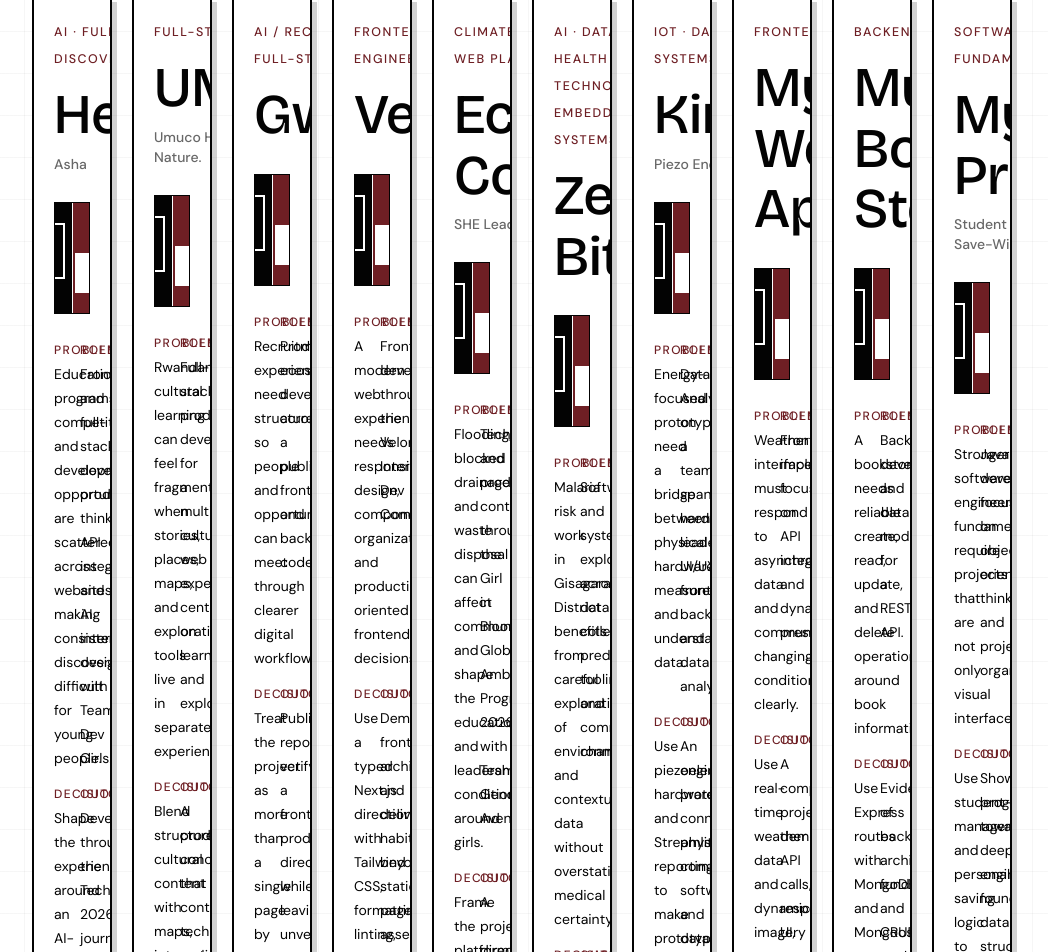
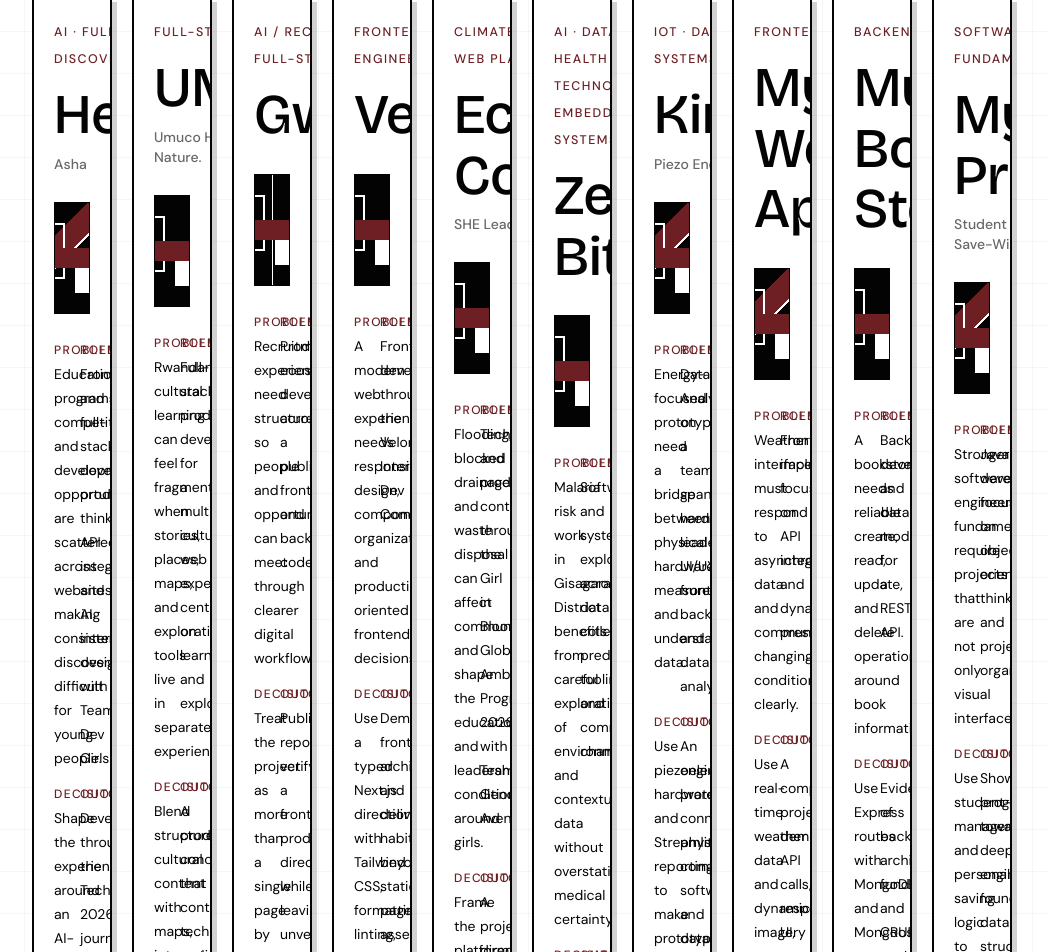
Before and after one commit to Aubierge-codes/portifolio, a Next.js app: page / in a window 1280 px wide. Shown: the part 1397-2349 px from the top of the page, without its empty margins (18-1066 px from the left). Built offline with nearby package versions, Linux system fonts and the light colour scheme.

Commit message:
vary project visual systems

```diff
--- a/components/work/project-card.tsx
+++ b/components/work/project-card.tsx
@@ -51,25 +51,7 @@ export function ProjectCard({ project, index, t }: ProjectCardProps) {
         </span>
       </div>
 
-      <motion.div
-        className="relative mb-7 h-28 overflow-hidden border border-ink bg-ink"
-        animate={reduceMotion ? undefined : { backgroundPositionX: ["0%", "100%", "0%"] }}
-        transition={{ duration: 12, repeat: Infinity, ease: "linear" }}
-        style={{
-          backgroundImage:
-            "linear-gradient(90deg, #030303 0 24%, #ffffff 24% 26%, #6e1f24 26% 39%, #030303 39% 70%, #ffffff 70% 72%, #6e1f24 72% 100%)",
-          backgroundSize: "240% 100%"
-        }}
-      >
-        <motion.div
-          className="absolute bottom-5 left-5 h-10 w-24 bg-paper"
-          whileHover={reduceMotion ? undefined : { x: 12 }}
-        />
-        <motion.div
-          className="absolute right-6 top-5 h-14 w-14 border-2 border-paper"
-          whileHover={reduceMotion ? undefined : { rotate: 8 }}
-        />
-      </motion.div>
+      <ProjectVisual id={project.id} reduceMotion={reduceMotion} />
 
       <div className="grid gap-4 text-sm leading-6 md:grid-cols-2">
         <ProjectFact label={t("project.problem")} value={project.problem} />
@@ -104,6 +86,46 @@ export function ProjectCard({ project, index, t }: ProjectCardProps) {
   );
 }
 
+function ProjectVisual({
+  id,
+  reduceMotion
+}: {
+  id: string;
+  reduceMotion: boolean | null;
+}) {
+  const variant = id.length % 3;
+
+  return (
+    <motion.div
+      className="relative mb-7 h-28 overflow-hidden border border-ink bg-ink"
+      animate={reduceMotion ? undefined : { backgroundPositionX: ["0%", "100%", "0%"] }}
+      transition={{ duration: 12, repeat: Infinity, ease: "linear" }}
+      style={{
+        backgroundImage:
+          variant === 0
+            ? "linear-gradient(90deg, #030303 0 28%, #ffffff 28% 30%, #6e1f24 30% 45%, #030303 45% 100%)"
+            : variant === 1
+              ? "linear-gradient(135deg, #030303 0 38%, #6e1f24 38% 54%, #ffffff 54% 56%, #030303 56% 100%)"
+              : "linear-gradient(90deg, #030303 0 18%, #6e1f24 18% 36%, #030303 36% 70%, #ffffff 70% 72%, #030303 72% 100%)",
+        backgroundSize: "240% 100%"
+      }}
+    >
+      <motion.div
+        className="absolute bottom-5 left-5 h-10 w-24 bg-paper"
+        whileHover={reduceMotion ? undefined : { x: 12 }}
+      />
+      <motion.div
+        className="absolute right-6 top-5 h-14 w-14 border-2 border-paper"
+        whileHover={reduceMotion ? undefined : { rotate: 8 }}
+      />
+      <motion.div
+        className="absolute left-1/2 top-1/2 h-5 w-20 -translate-x-1/2 -translate-y-1/2 bg-maroon"
+        whileHover={reduceMotion ? undefined : { scaleX: 1.16, y: -3 }}
+      />
+    </motion.div>
+  );
+}
+
 function ProjectFact({ label, value }: { label: string; value: string }) {
   return (
     <div>
```
